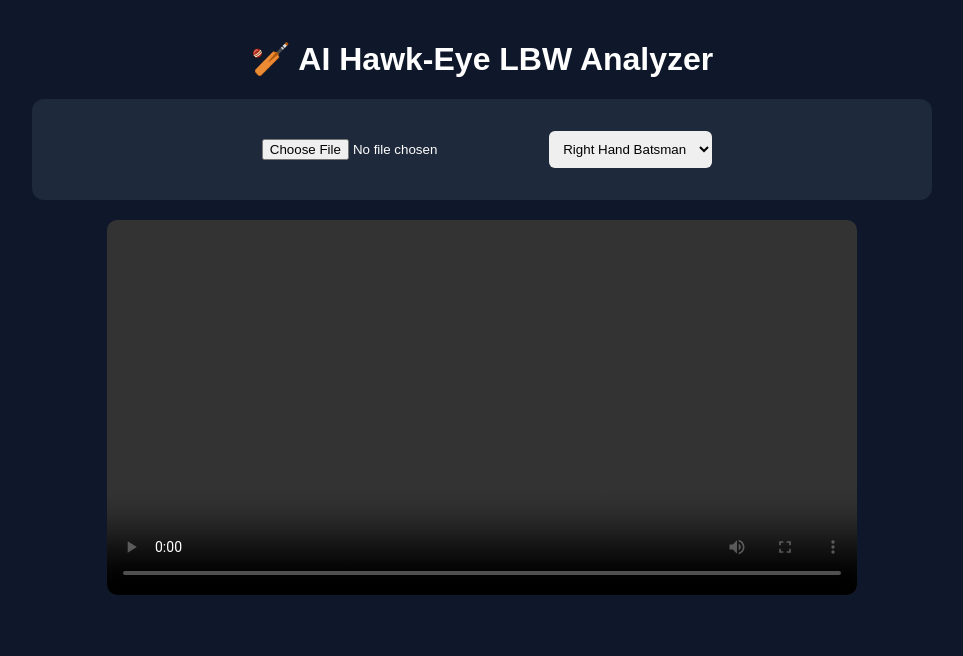
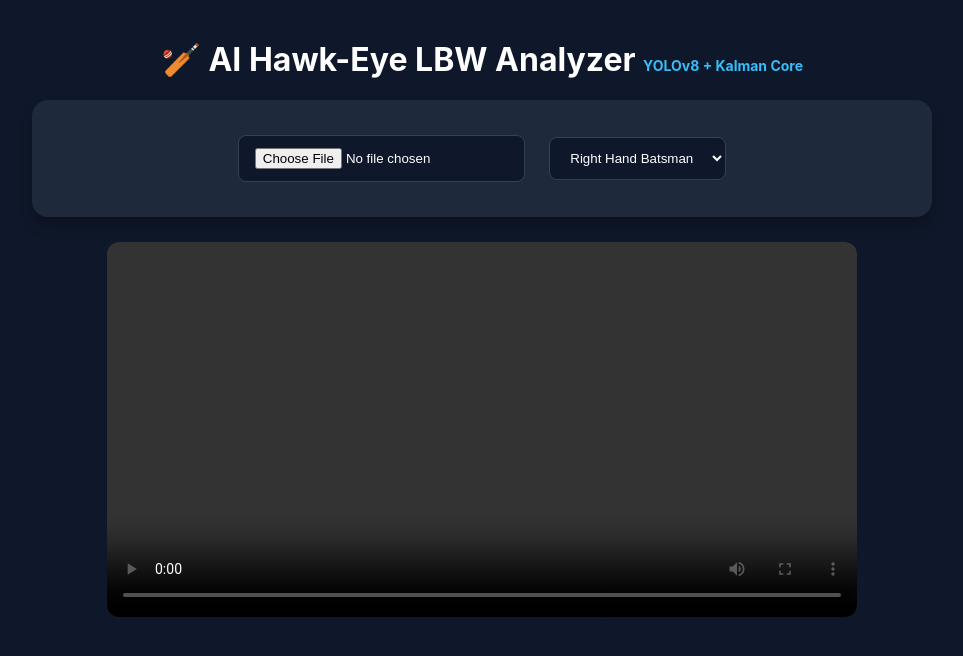
Before and after one commit to umeblastwe/Hawkeye, a Flask app: page / in a window 1280 px wide. Shown: the top 656 px of the page, without its empty margins (158-1121 px from the left). Run offline with Flask 3, Linux system fonts and the light colour scheme.

Commit message:
Update index.html

```diff
--- a/Cricket Hawkeye/templates/index.html
+++ b/Cricket Hawkeye/templates/index.html
@@ -2,25 +2,26 @@
 <html lang="en">
 <head>
     <meta charset="UTF-8">
-    <title>AI Hawk-Eye LBW Analyzer</title>
+    <title>AI Hawk-Eye LBW Analyzer v2</title>
     <style>
-        body { margin: 0; font-family: Arial, sans-serif; background: #0f172a; color: white; }
+        body { margin: 0; font-family: -apple-system, BlinkMacSystemFont, "Segoe UI", Roboto, sans-serif; background: #0f172a; color: white; }
         .container { width: 90%; max-width: 900px; margin: 40px auto; text-align: center; }
-        .card { background: #1e293b; padding: 20px; border-radius: 12px; margin-top: 20px; }
-        input, select { padding: 10px; margin: 10px; border-radius: 6px; border: none; }
-        .loading-text { color: #f59e0b; font-size: 16px; display: none; font-weight: bold; }
-        .video-box { position: relative; display: inline-block; width: 100%; max-width: 750px; margin-top: 20px; }
-        video { width: 100%; border-radius: 10px; display: block; }
-        canvas { position: absolute; top: 0; left: 0; width: 100%; height: 100%; pointer-events: none; }
-        .result { display: none; background: #020617; padding: 20px; border-radius: 12px; margin-top: 20px; }
-        .out { color: #22c55e; font-size: 28px; font-weight: bold; }
-        .notout { color: #ef4444; font-size: 28px; font-weight: bold; }
+        .card { background: #1e293b; padding: 25px; border-radius: 16px; margin-top: 20px; box-shadow: 0 10px 15px -3px rgba(0,0,0,0.3); }
+        input, select { padding: 12px 16px; margin: 10px; border-radius: 8px; border: 1px solid #334155; background: #0f172a; color: white; }
+        .loading-text { color: #f59e0b; font-size: 16px; display: none; font-weight: bold; animation: pulse 2s infinite; }
+        @keyframes pulse { 0%, 100% { opacity: 1; } 50% { opacity: .5; } }
+        .video-box { position: relative; display: inline-block; width: 100%; max-width: 750px; margin-top: 25px; border-radius: 12px; overflow: hidden; background: #000; }
+        video { width: 100%; display: block; }
+        canvas { position: absolute; top: 0; left: 0; width: 100%; height: 100%; pointer-events: none; z-index: 5; }
+        .result { display: none; background: #020617; padding: 25px; border-radius: 16px; margin-top: 20px; border: 1px solid #1e293b; }
+        .out { color: #22c55e; font-size: 32px; font-weight: 800; tracking: 1px; }
+        .notout { color: #ef4444; font-size: 32px; font-weight: 800; tracking: 1px; }
     </style>
 </head>
 <body>
 
 <div class="container">
-    <h1>🏏 AI Hawk-Eye LBW Analyzer</h1>
+    <h1>🏏 AI Hawk-Eye LBW Analyzer <span style="font-size:14px; color:#38bdf8;">YOLOv8 + Kalman Core</span></h1>
 
     <div class="card">
         <input type="file" id="videoInput" accept="video/*">
@@ -28,19 +29,21 @@
             <option value="Right">Right Hand Batsman</option>
             <option value="Left">Left Hand Batsman</option>
         </select>
-        <div id="loadingStatus" class="loading-text">🔄 Tracking Ball Trajectory Vectors...</div>
+        <div id="loadingStatus" class="loading-text">🔄 ByteTrack Processing & Kalman Filtering Active... Please Wait...</div>
     </div>
 
     <div class="card result" id="result">
-        <h2>Decision</h2>
+        <h2>Hawk-Eye Decision</h2>
         <div id="decision"></div>
-        <p id="pitching"></p>
-        <p id="impact"></p>
-        <p id="wicket"></p>
+        <div style="display: flex; justify-content: space-around; margin-top: 20px; border-top: 1px solid #1e293b; padding-top: 15px;">
+            <p id="pitching"></p>
+            <p id="impact"></p>
+            <p id="wicket"></p>
+        </div>
     </div>
 
     <div class="video-box">
-        <video id="video" controls></video>
+        <video id="video" controls preload="auto" playsinline></video>
         <canvas id="canvas"></canvas>
     </div>
 </div>
@@ -55,6 +58,7 @@
     async function analyzeVideo(file) {
         let loadingStatus = document.getElementById("loadingStatus");
         loadingStatus.style.display = "block";
+        document.getElementById("result").style.display = "none";
 
         let form = new FormData();
         form.append("video", file);
@@ -65,12 +69,13 @@
             loadingStatus.style.display = "none";
 
             if (!data.success || data.ball_points.length === 0) {
-                alert("Tracking failed: Ball was not isolated cleanly. Try another video.");
+                alert("YOLO Model Diagnostics: No points returned. Please try a cleaner clip or switch to a custom cricket weight file (best.pt).");
                 return;
             }
 
             let video = document.getElementById("video");
-            video.src = data.video;
+            // Cache busting logic string injection to prevent Render render freezes
+            video.src = data.video + "?t=" + new Date().getTime();
 
             let result = data.analysis;
             document.getElementById("result").style.display = "block";
@@ -79,16 +84,16 @@
             decision.innerHTML = result.decision;
             decision.className = (result.decision == "OUT") ? "out" : "notout";
 
-            document.getElementById("pitching").innerHTML = "<b>Pitching:</b> " + result.pitching;
-            document.getElementById("impact").innerHTML = "<b>Impact:</b> " + result.impact;
-            document.getElementById("wicket").innerHTML = "<b>Wickets:</b> " + result.wicket;
+            document.getElementById("pitching").innerHTML = "<b>Pitching:</b><br>" + result.pitching;
+            document.getElementById("impact").innerHTML = "<b>Impact:</b><br>" + result.impact;
+            document.getElementById("wicket").innerHTML = "<b>Wickets:</b><br>" + result.wicket;
 
             video.onloadedmetadata = function() {
                 drawTrajectory(data.ball_points, video);
             };
         } catch (error) {
             loadingStatus.style.display = "none";
-            alert("Connection error.");
+            alert("Render instance took too long to complete the track cycle.");
         }
     }
 
@@ -102,10 +107,13 @@
 
         if(points.length < 2) return;
 
-        // Draw smooth tracking line
+        // Draw Professional Neon Blue Tracking Line
         ctx.lineWidth = 4;
-        ctx.strokeStyle = "#00ffcc"; // Neon Cyan Blue Line
+        ctx.strokeStyle = "#38bdf8";
         ctx.lineJoin = "round";
+        ctx.lineCap = "round";
+        ctx.shadowBlur = 8;
+        ctx.shadowColor = "#38bdf8";
         ctx.beginPath();
 
         points.forEach((p, index) => {
@@ -117,11 +125,14 @@
         });
         ctx.stroke();
 
+        // Reset shadows for dots to maintain performance bounds
+        ctx.shadowBlur = 0;
+
         // Draw solid tracked points
         points.forEach(p => {
             ctx.beginPath();
             ctx.arc(p.x, p.y, 4, 0, Math.PI * 2);
-            ctx.fillStyle = "#ff3366"; // Hawk eye hot pink track point
+            ctx.fillStyle = "#f43f5e";
             ctx.fill();
         });
     }
```
